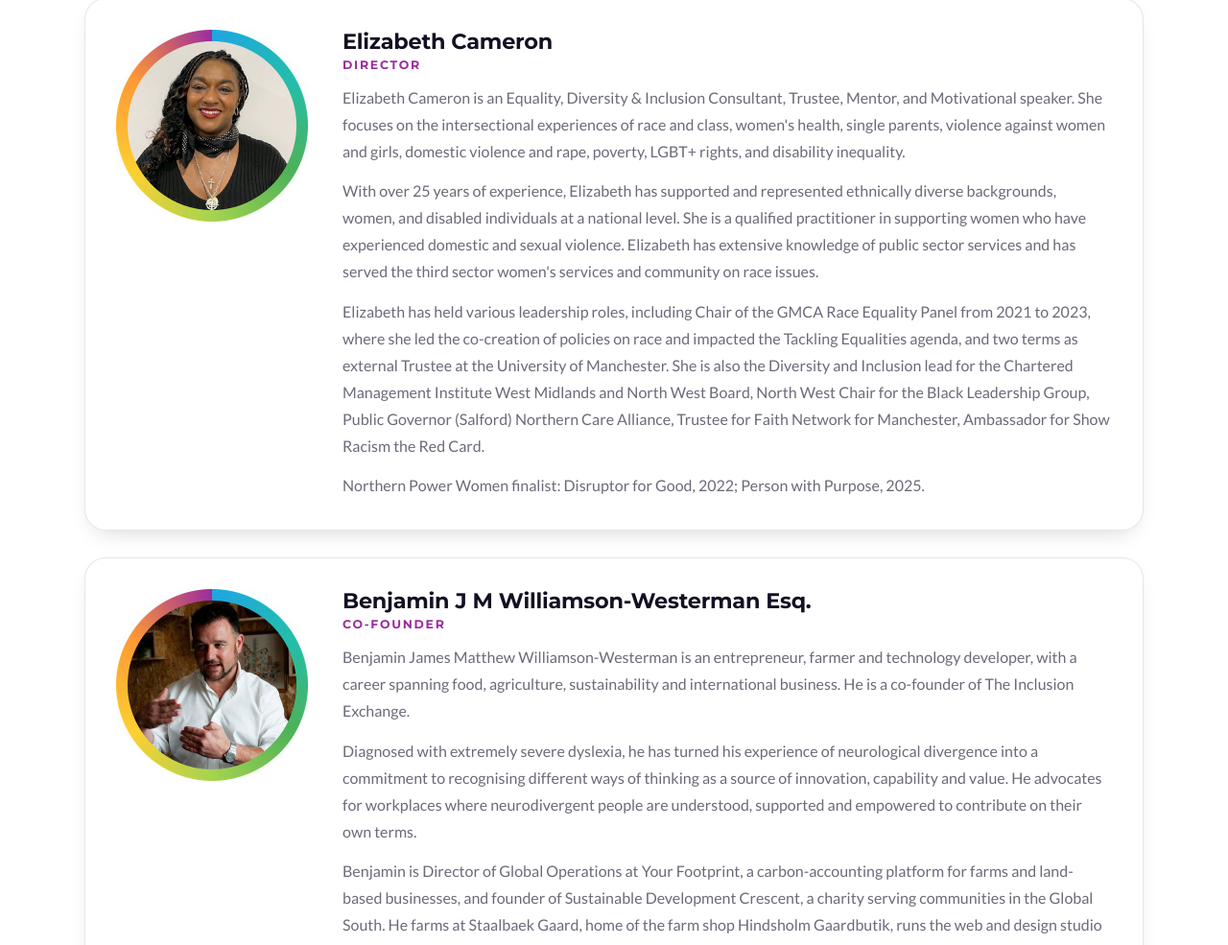
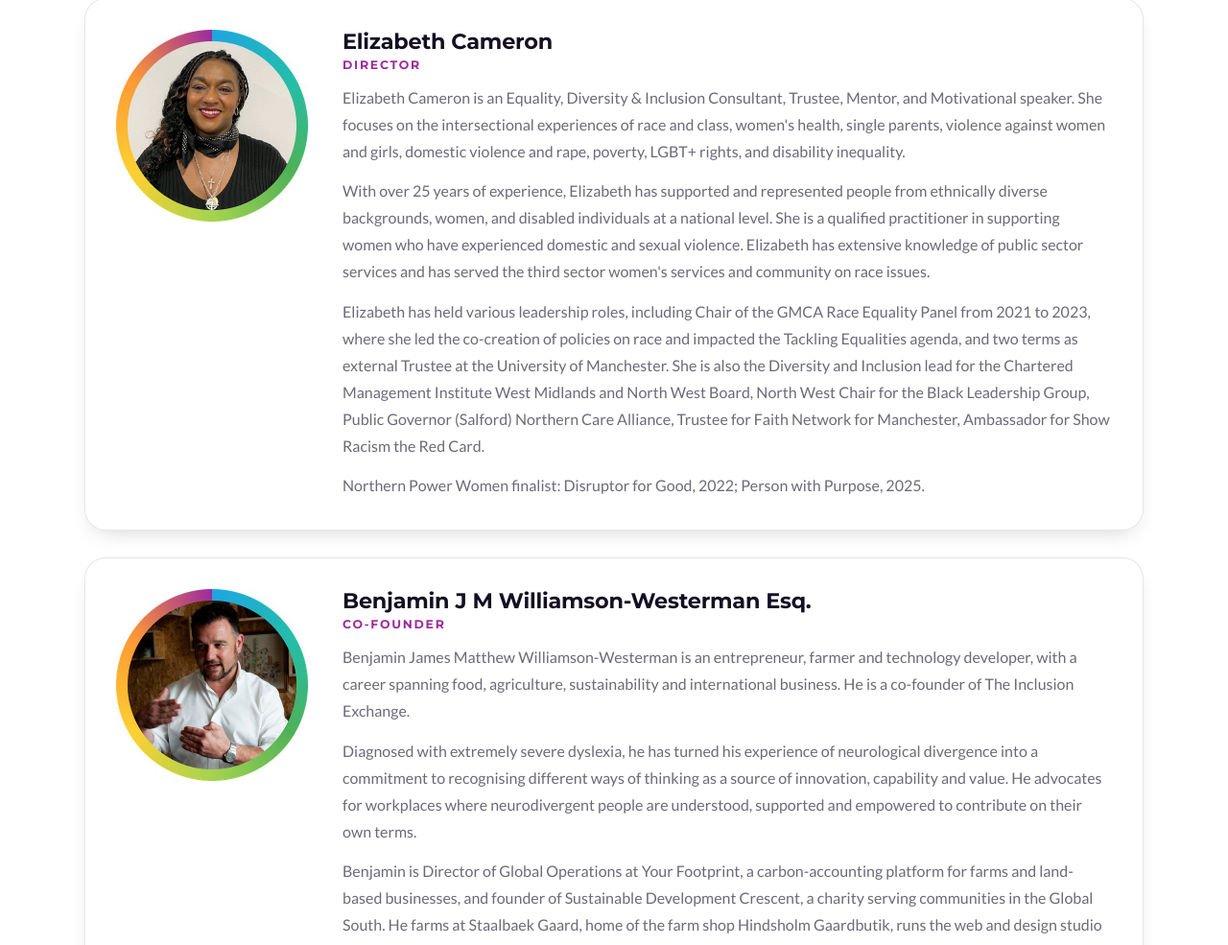
Before and after one commit to GrooveIncDK/The-Inclusion-Exchange, a plain HTML site: page index.html in a window 1280 px wide. Shown: the part 1687-2672 px from the top of the page at 96% size. Drawn offline with Linux system fonts and the light colour scheme.

Commit message:
bio edit

```diff
--- a/index.html
+++ b/index.html
@@ -515,7 +515,7 @@ footer a:hover img{ opacity:1; }
           <h3>Elizabeth Cameron</h3>
           <div class="role">Director</div>
           <p class="bio">Elizabeth Cameron is an Equality, Diversity &amp; Inclusion Consultant, Trustee, Mentor, and Motivational speaker. She focuses on the intersectional experiences of race and class, women's health, single parents, violence against women and girls, domestic violence and rape, poverty, LGBT+ rights, and disability inequality.</p>
-          <p class="bio">With over 25 years of experience, Elizabeth has supported and represented ethnically diverse backgrounds, women, and disabled individuals at a national level. She is a qualified practitioner in supporting women who have experienced domestic and sexual violence. Elizabeth has extensive knowledge of public sector services and has served the third sector women's services and community on race issues.</p>
+          <p class="bio">With over 25 years of experience, Elizabeth has supported and represented people from ethnically diverse backgrounds, women, and disabled individuals at a national level. She is a qualified practitioner in supporting women who have experienced domestic and sexual violence. Elizabeth has extensive knowledge of public sector services and has served the third sector women's services and community on race issues.</p>
           <p class="bio">Elizabeth has held various leadership roles, including Chair of the GMCA Race Equality Panel from 2021 to 2023, where she led the co-creation of policies on race and impacted the Tackling Equalities agenda, and two terms as external Trustee at the University of Manchester. She is also the Diversity and Inclusion lead for the Chartered Management Institute West Midlands and North West Board, North West Chair for the Black Leadership Group, Public Governor (Salford) Northern Care Alliance, Trustee for Faith Network for Manchester, Ambassador for Show Racism the Red Card.</p>
           <p class="bio">Northern Power Women finalist: Disruptor for Good, 2022; Person with Purpose, 2025.</p>
         </div>
```
